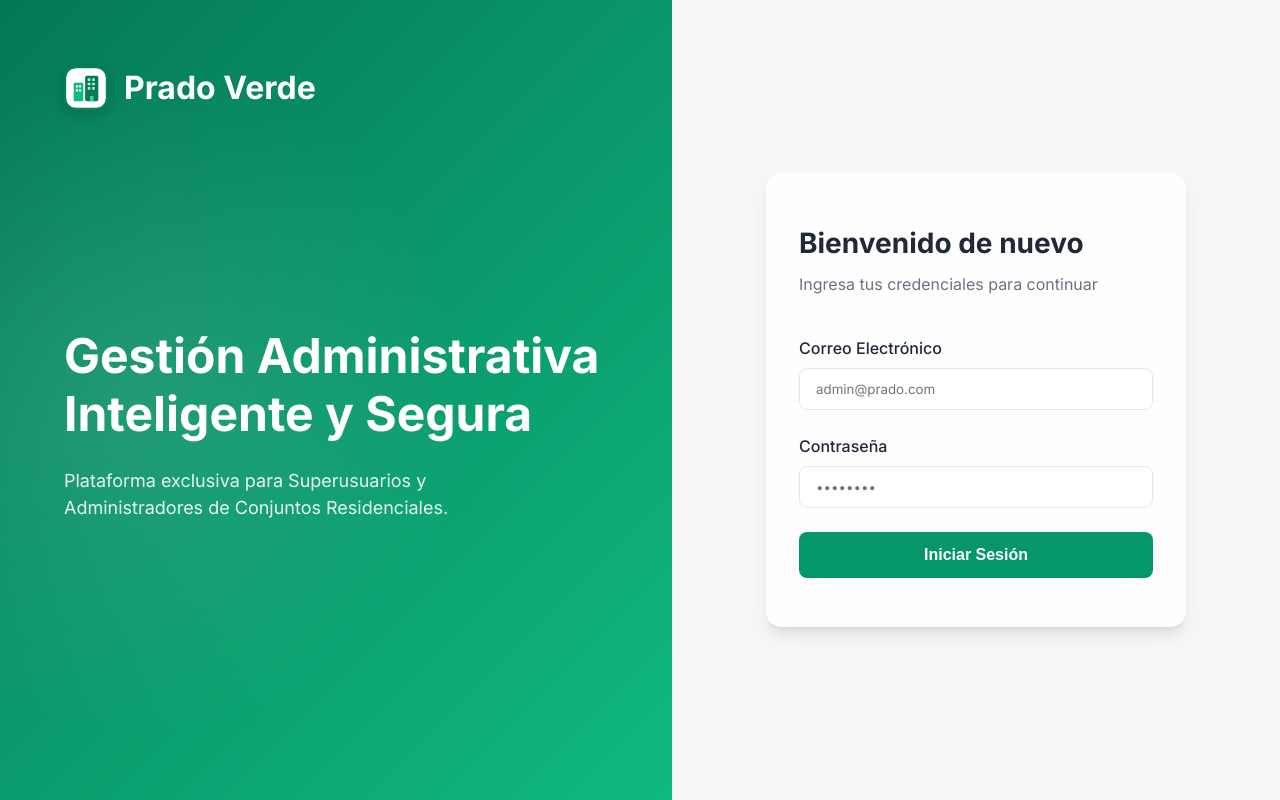
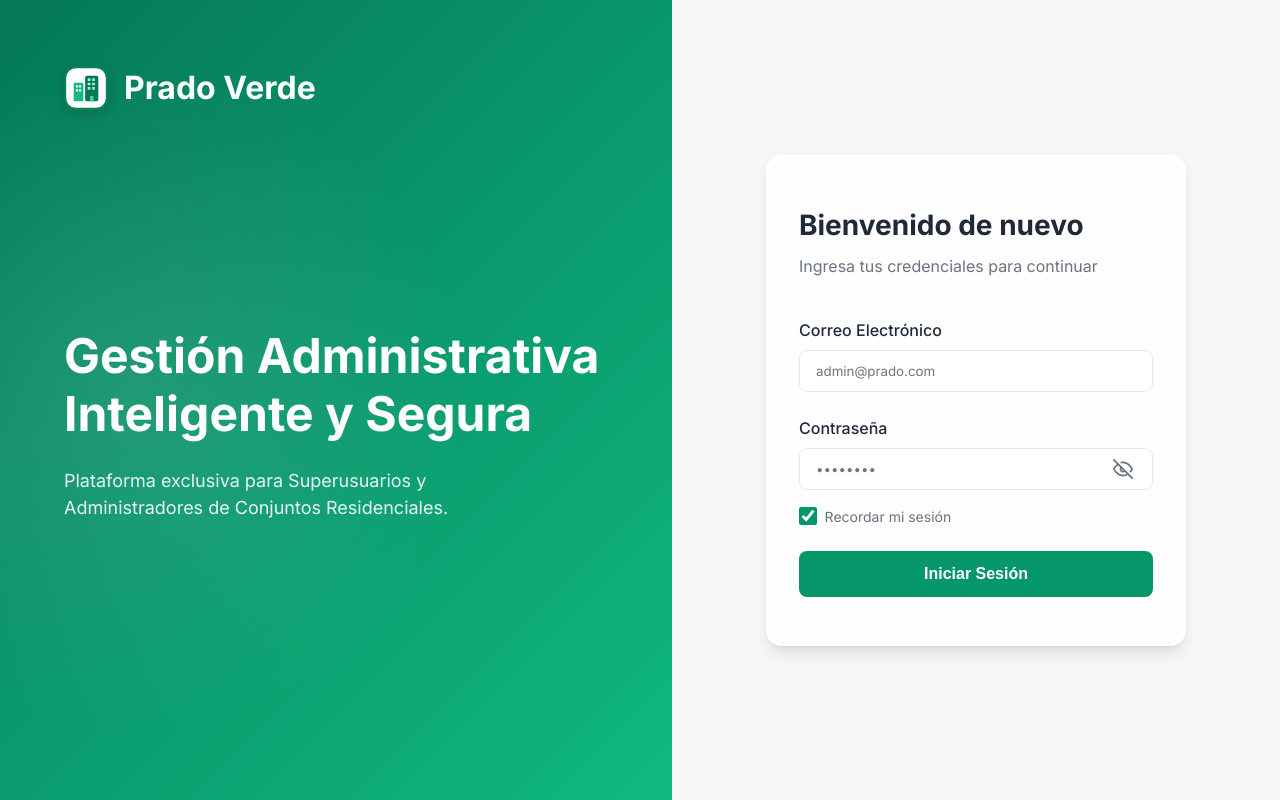
Before and after one commit to Javisolarte/plataforma-prado-verde, an Angular app in the folder FRONTEND/: page /login in a window 1280 px wide. Built offline with nearby package versions, Linux system fonts and the light colour scheme.

Commit message:
feat: add password visibility toggle eye button and remember me checkbox to login

```diff
--- a/FRONTEND/src/app/features/login/login.css
+++ b/FRONTEND/src/app/features/login/login.css
@@ -84,6 +84,64 @@
   margin-bottom: 2.5rem;
 }
 
+/* Ojo para ver/ocultar contraseña */
+.password-input-wrapper {
+  position: relative;
+  display: flex;
+  align-items: center;
+}
+
+.password-field {
+  padding-right: 3rem !important;
+}
+
+.eye-btn {
+  position: absolute;
+  right: 0.75rem;
+  background: none;
+  border: none;
+  color: #6B7280;
+  cursor: pointer;
+  padding: 0.5rem;
+  display: flex;
+  align-items: center;
+  justify-content: center;
+  border-radius: 0.375rem;
+  transition: color 0.2s, background-color 0.2s;
+}
+
+.eye-btn:hover {
+  color: #047857;
+  background-color: #ECFDF5;
+}
+
+/* Casilla de Recordar mi sesión */
+.remember-row {
+  display: flex;
+  align-items: center;
+  justify-content: space-between;
+  margin-bottom: 1.5rem;
+  margin-top: -0.5rem;
+}
+
+.checkbox-label {
+  display: flex;
+  align-items: center;
+  gap: 0.5rem;
+  font-size: 0.875rem;
+  color: var(--color-text-muted);
+  cursor: pointer;
+  user-select: none;
+}
+
+.custom-checkbox {
+  width: 1.1rem;
+  height: 1.1rem;
+  accent-color: #059669;
+  cursor: pointer;
+  border-radius: 4px;
+}
+
 .error-alert {
   background-color: #FEE2E2;
   color: #B91C1C;
--- a/FRONTEND/src/app/features/login/login.html
+++ b/FRONTEND/src/app/features/login/login.html
@@ -46,13 +46,39 @@
 
         <div class="input-group">
           <label class="input-label" for="password">Contraseña</label>
-          <input
-            type="password"
-            id="password"
-            class="input-field"
-            formControlName="password"
-            placeholder="••••••••"
-          >
+          <div class="password-input-wrapper">
+            <input
+              [type]="showPassword ? 'text' : 'password'"
+              id="password"
+              class="input-field password-field"
+              formControlName="password"
+              placeholder="••••••••"
+            >
+            <button
+              type="button"
+              class="eye-btn"
+              (click)="toggleShowPassword()"
+              [attr.aria-label]="showPassword ? 'Ocultar contraseña' : 'Ver contraseña'"
+            >
+              <!-- Icono Ojo abierto si showPassword es true -->
+              <svg *ngIf="showPassword" xmlns="http://www.w3.org/2000/svg" width="20" height="20" viewBox="0 0 24 24" fill="none" stroke="currentColor" stroke-width="2" stroke-linecap="round" stroke-linejoin="round">
+                <path d="M1 12s4-8 11-8 11 8 11 8-4 8-11 8-11-8-11-8z"></path>
+                <circle cx="12" cy="12" r="3"></circle>
+              </svg>
+              <!-- Icono Ojo tachado si showPassword es false -->
+              <svg *ngIf="!showPassword" xmlns="http://www.w3.org/2000/svg" width="20" height="20" viewBox="0 0 24 24" fill="none" stroke="currentColor" stroke-width="2" stroke-linecap="round" stroke-linejoin="round">
+                <path d="M17.94 17.94A10.07 10.07 0 0 1 12 20c-7 0-11-8-11-8a18.45 18.45 0 0 1 5.06-5.94M9.9 4.24A9.12 9.12 0 0 1 12 4c7 0 11 8 11 8a18.5 18.5 0 0 1-2.16 3.19m-6.72-1.07a3 3 0 1 1-4.24-4.24"></path>
+                <line x1="1" y1="1" x2="23" y2="23"></line>
+              </svg>
+            </button>
+          </div>
+        </div>
+
+        <div class="remember-row">
+          <label class="checkbox-label">
+            <input type="checkbox" formControlName="rememberMe" class="custom-checkbox">
+            <span>Recordar mi sesión</span>
+          </label>
         </div>
 
         <div *ngIf="errorMessage" class="error-alert">
--- a/FRONTEND/src/app/features/login/login.ts
+++ b/FRONTEND/src/app/features/login/login.ts
@@ -1,4 +1,4 @@
-import { Component, inject } from '@angular/core';
+import { Component, inject, OnInit } from '@angular/core';
 import { CommonModule } from '@angular/common';
 import { FormBuilder, FormGroup, ReactiveFormsModule, Validators } from '@angular/forms';
 import { Router } from '@angular/router';
@@ -11,25 +11,48 @@ import { AuthService } from '../../core/services/auth';
   templateUrl: './login.html',
   styleUrls: ['./login.css']
 })
-export class Login {
+export class Login implements OnInit {
   private fb = inject(FormBuilder);
   private authService = inject(AuthService);
   private router = inject(Router);
 
+  showPassword: boolean = false;
+
   loginForm: FormGroup = this.fb.group({
     email: ['', [Validators.required, Validators.email]],
-    password: ['', [Validators.required, Validators.minLength(6)]]
+    password: ['', [Validators.required, Validators.minLength(6)]],
+    rememberMe: [true]
   });
 
   errorMessage: string = '';
   isLoading: boolean = false;
+
+  ngOnInit() {
+    const savedEmail = localStorage.getItem('saved_email');
+    if (savedEmail) {
+      this.loginForm.patchValue({
+        email: savedEmail,
+        rememberMe: true
+      });
+    }
+  }
+
+  toggleShowPassword() {
+    this.showPassword = !this.showPassword;
+  }
 
   onSubmit() {
     if (this.loginForm.invalid) return;
 
     this.isLoading = true;
     this.errorMessage = '';
-    const { email, password } = this.loginForm.value;
+    const { email, password, rememberMe } = this.loginForm.value;
+
+    if (rememberMe) {
+      localStorage.setItem('saved_email', email);
+    } else {
+      localStorage.removeItem('saved_email');
+    }
 
     this.authService.login(email, password).subscribe({
       next: (res) => {
```
